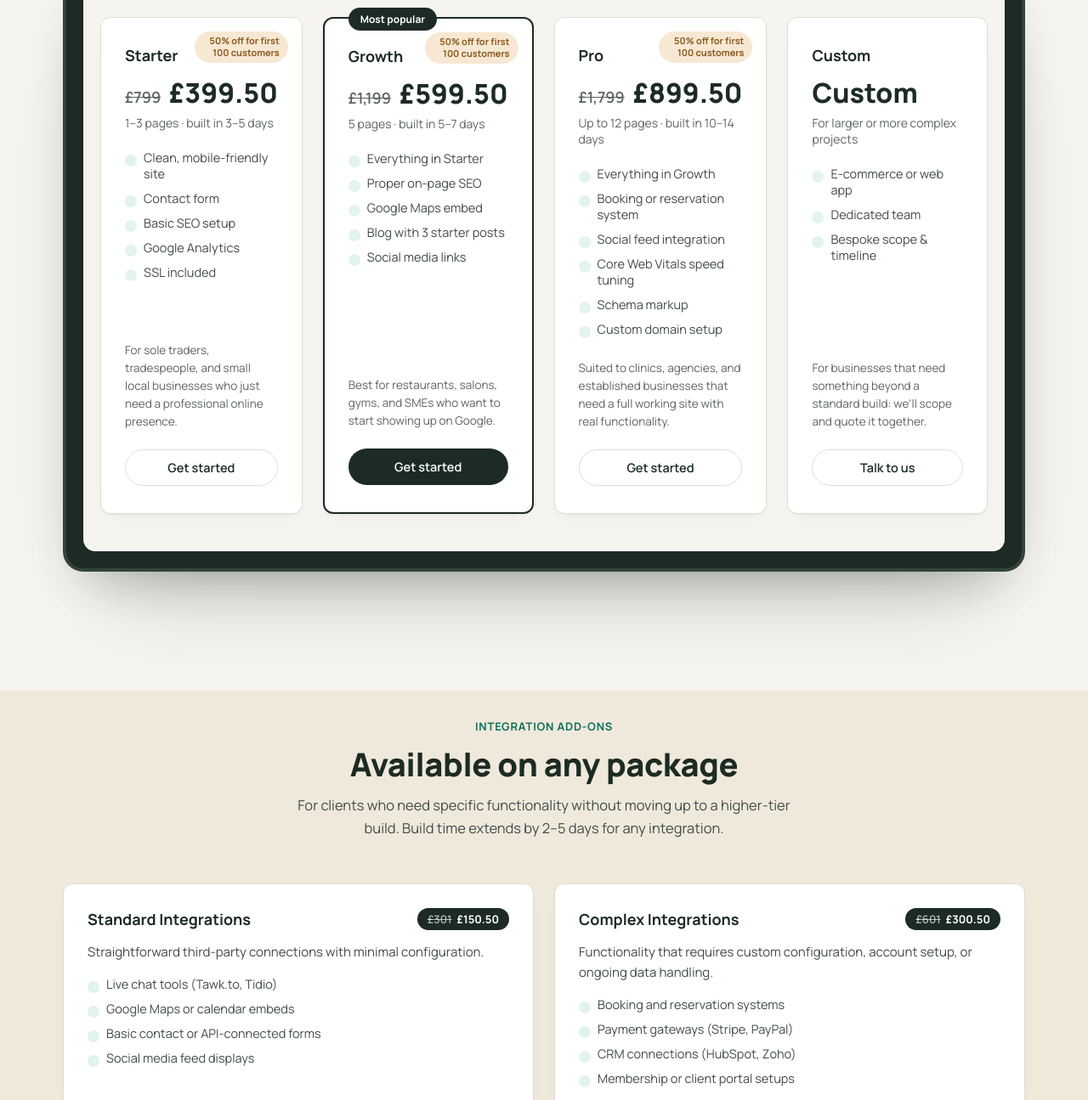
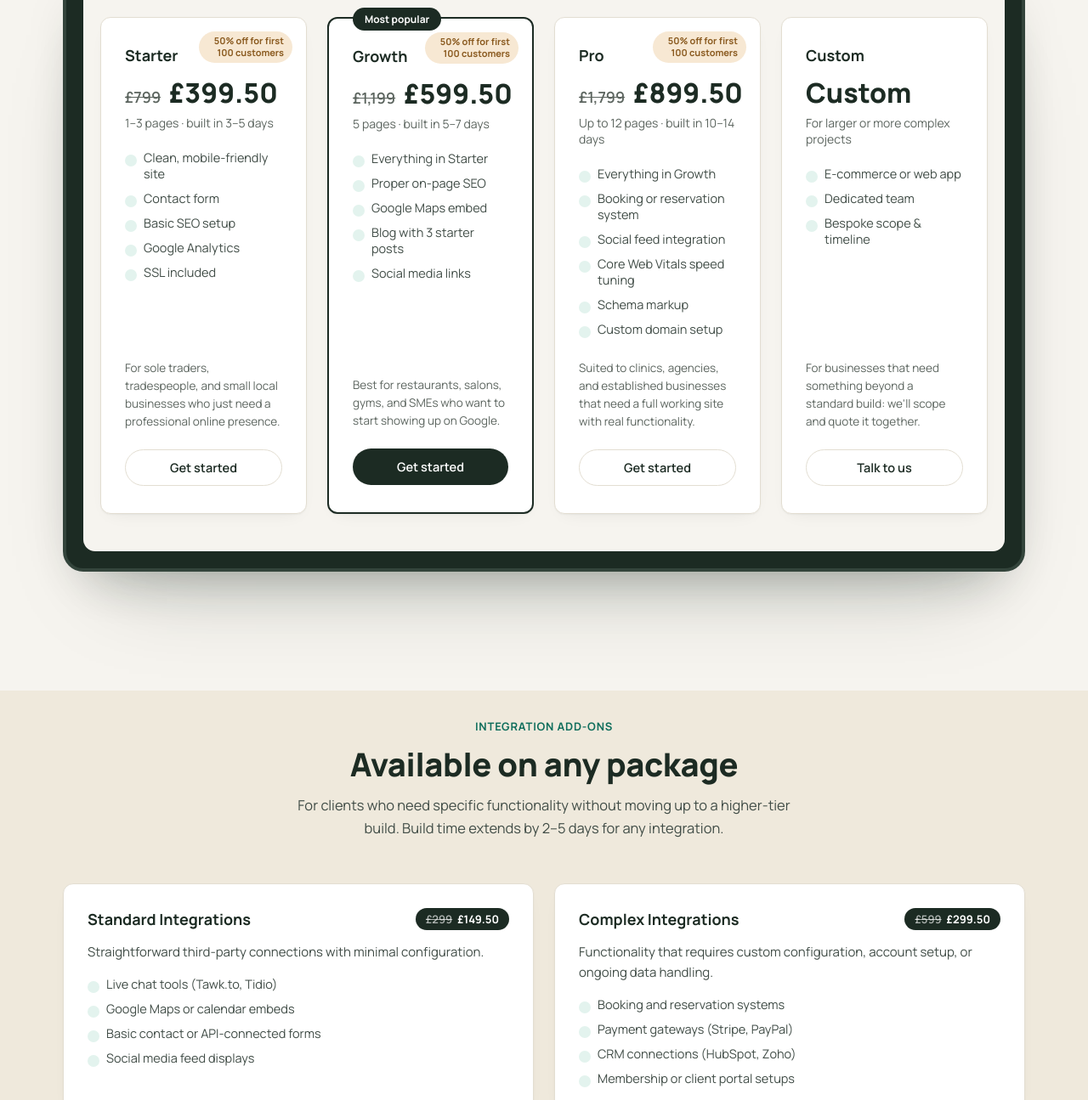
Before and after one commit to MartinandHardingdigital/martinandharding-website, a plain HTML site: page pricing.html in a window 1280 px wide. Shown: the part 968-2263 px from the top of the page at 85% size. Drawn offline with Linux system fonts and the light colour scheme.

Commit message:
Recover two real fixes from the superseded redesign branch
Reviewing the losing branch's full diff (not just its design tokens) turned up
two fixes unrelated to which visual direction won:
- Integration add-on "was" prices were oddly-shaped (£301/£601); round them to
  £299/£599 to match normal pricing conventions elsewhere on the page.
- .grid-4 used plain 1fr tracks, which size to content rather than splitting
  evenly, producing visibly uneven card widths (measured 182px vs ~250px on
  the Custom card at desktop/tablet widths). minmax(0,1fr) fixes it; verified
  equal widths at 820/900/1024/1100px viewports.

Co-Authored-By: Claude Sonnet 5 <noreply@anthropic.com>

```diff
--- a/pricing.html
+++ b/pricing.html
@@ -154,7 +154,7 @@
         <div class="card addon-card glow-card reveal">
           <div class="addon-head">
             <h3>Standard Integrations</h3>
-            <span class="price-tag"><span class="price-was price-was-tag">£301</span>£150.50</span>
+            <span class="price-tag"><span class="price-was price-was-tag">£299</span>£149.50</span>
           </div>
           <p>Straightforward third-party connections with minimal configuration.</p>
           <ul class="bullet-list">
@@ -167,7 +167,7 @@
         <div class="card addon-card glow-card reveal">
           <div class="addon-head">
             <h3>Complex Integrations</h3>
-            <span class="price-tag"><span class="price-was price-was-tag">£601</span>£300.50</span>
+            <span class="price-tag"><span class="price-was price-was-tag">£599</span>£299.50</span>
           </div>
           <p>Functionality that requires custom configuration, account setup, or ongoing data handling.</p>
           <ul class="bullet-list">
--- a/styles.css
+++ b/styles.css
@@ -420,7 +420,7 @@ ul { padding: 0; margin: 0; list-style: none; }
 .grid { display: grid; gap: 24px; }
 .grid-2 { grid-template-columns: repeat(2, 1fr); }
 .grid-3 { grid-template-columns: repeat(3, 1fr); }
-.grid-4 { grid-template-columns: repeat(4, 1fr); }
+.grid-4 { grid-template-columns: repeat(4, minmax(0, 1fr)); }
 
 .services { padding: 40px 0 90px; }
 .card {
```
